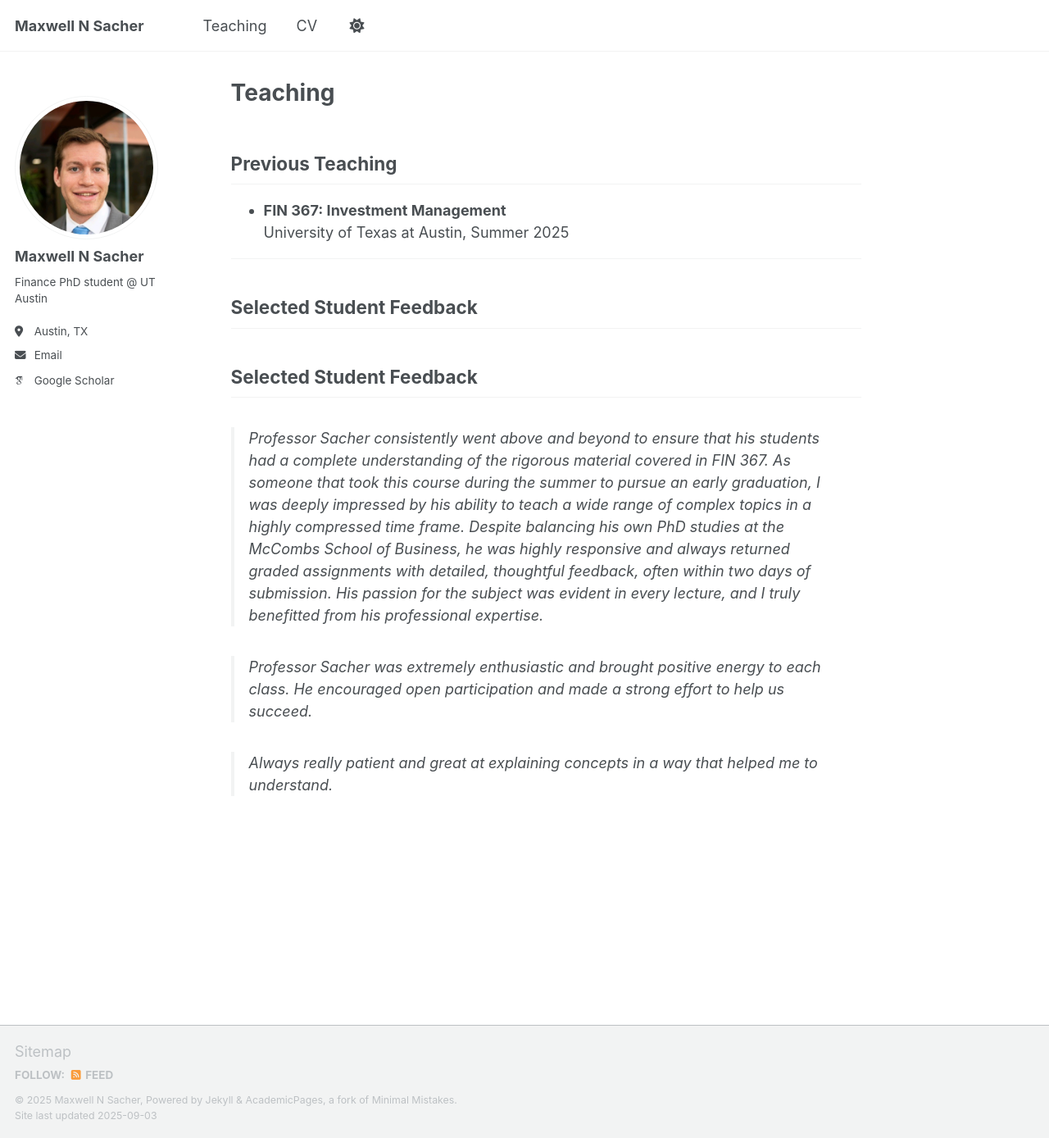
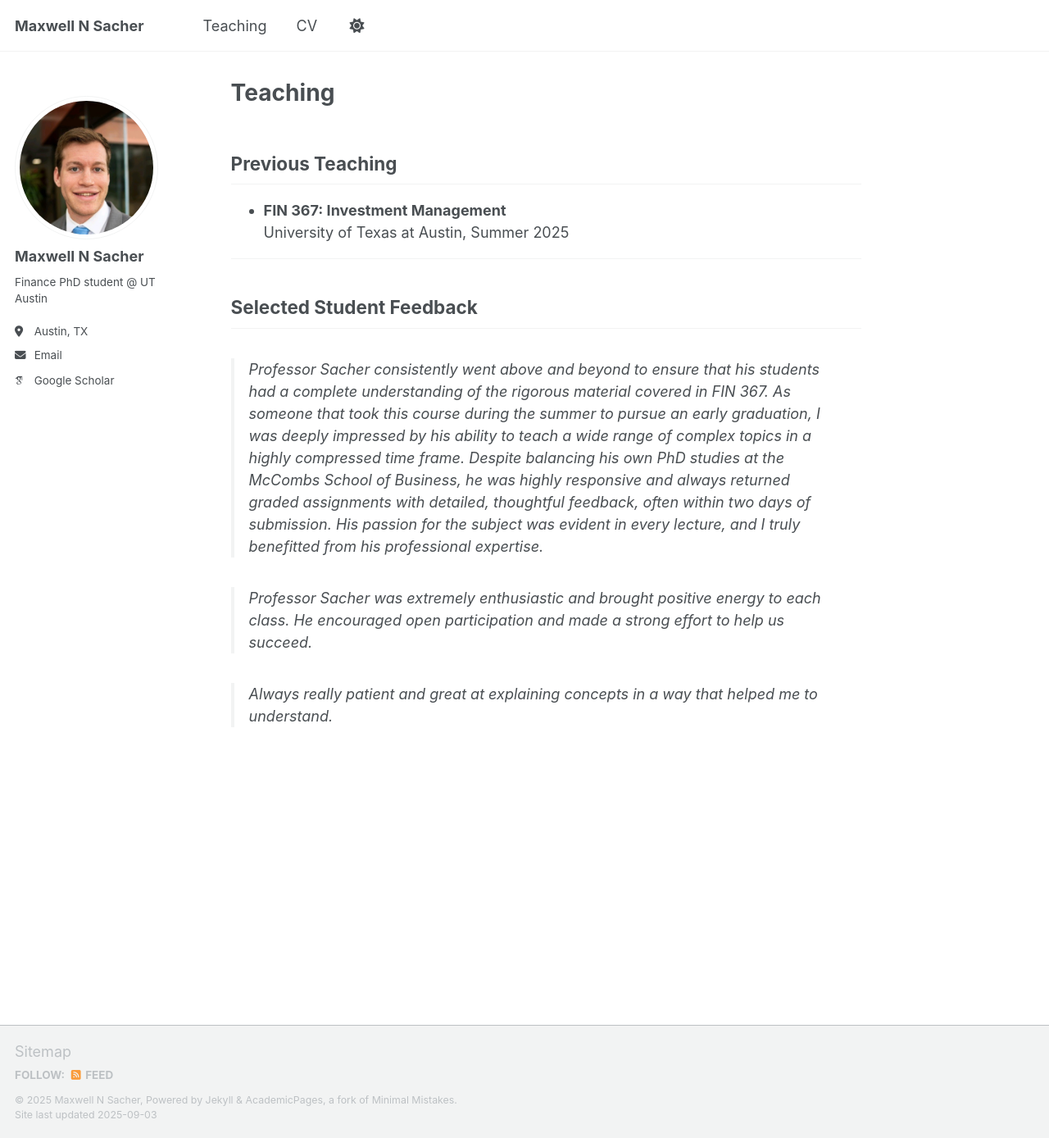
Before and after one commit to maxsacher/maxsacher.github.io, a Jekyll site: the page built from _pages/teaching.md, in a window 1280 px wide and 1388 px high. Shown: the whole window at 82% size. Built offline with Jekyll 4.4.1, drawn with Linux system fonts in a browser that asks for light colours; some web fonts are replaced; a script that is not in the unit is left out.

Commit message:
Fix duplicate header in teaching page

```diff
--- a/_pages/teaching.md
+++ b/_pages/teaching.md
@@ -14,8 +14,6 @@ author_profile: true
 
 ## Selected Student Feedback
 
-## Selected Student Feedback
-
 > *Professor Sacher consistently went above and beyond to ensure that his students had a complete
 > understanding of the rigorous material covered in FIN 367. As someone that took this course during
 > the summer to pursue an early graduation, I was deeply impressed by his ability to teach a wide
```
